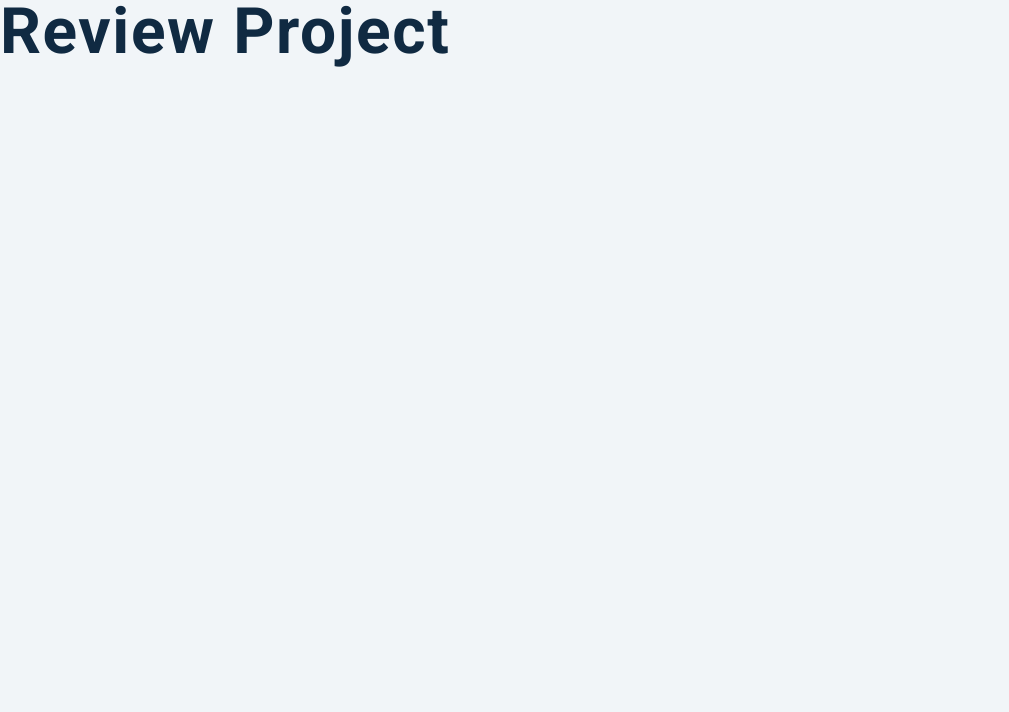
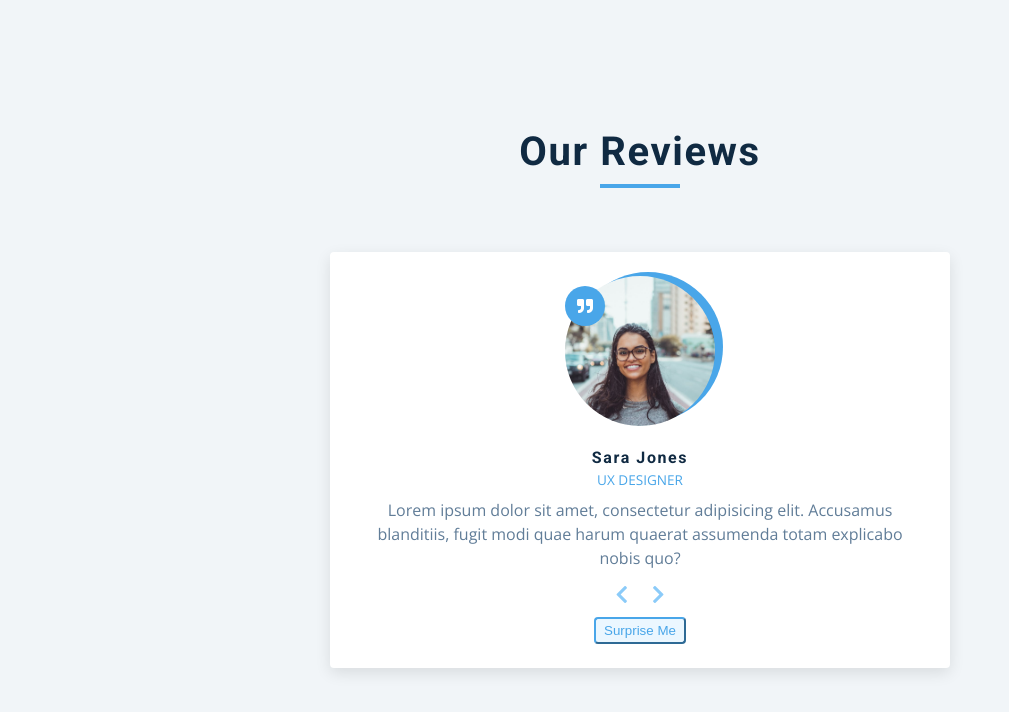
Before and after one commit to sogaokusami/DOM-Projects, a plain HTML site: page 03-reviews/index.html in a window 1280 px wide. Shown: the whole page, without its empty margins (0-1009 px from the left). Drawn offline with nearby package versions, Linux system fonts and the light colour scheme.

Commit message:
set up HTML file

```diff
--- a/03-reviews/index.html
+++ b/03-reviews/index.html
@@ -14,8 +14,40 @@
     <link rel="stylesheet" href="styles.css" />
   </head>
   <body>
-    <h1>review project</h1>
+    <main>
+      <section class="container">
+        <!-- title -->
+        <div class="title">
+          <h2>our reviews</h2>
+          <div class="underline"></div>
+        </div>
+        <!-- review -->
+        <article class="review">
+          <div class="img-container">
+            <img src="./person-1.jpeg" id="person-img" alt="" />
+          </div>
+          <h4 id="author">sara jones</h4>
+          <p id="job">ux designer</p>
+          <p id="info">
+            Lorem ipsum dolor sit amet, consectetur adipisicing elit. Accusamus
+            blanditiis, fugit modi quae harum quaerat assumenda totam explicabo
+            nobis quo?
+          </p>
+          <!-- prev next buttons -->
+          <div class="button-container">
+            <button class="prev-btn">
+              <i class="fas fa-chevron-left"></i>
+            </button>
+            <button class="prev-btn">
+              <i class="fas fa-chevron-right"></i>
+            </button>
+          </div>
+          <!-- random button -->
+          <button class="random-btn">surprise me</button>
+        </article>
+      </section>
+    </main>
     <!-- javascript -->
-    <script src="app.js"></script>
+    <!-- <script src="app.js"></script> -->
   </body>
 </html>
```
